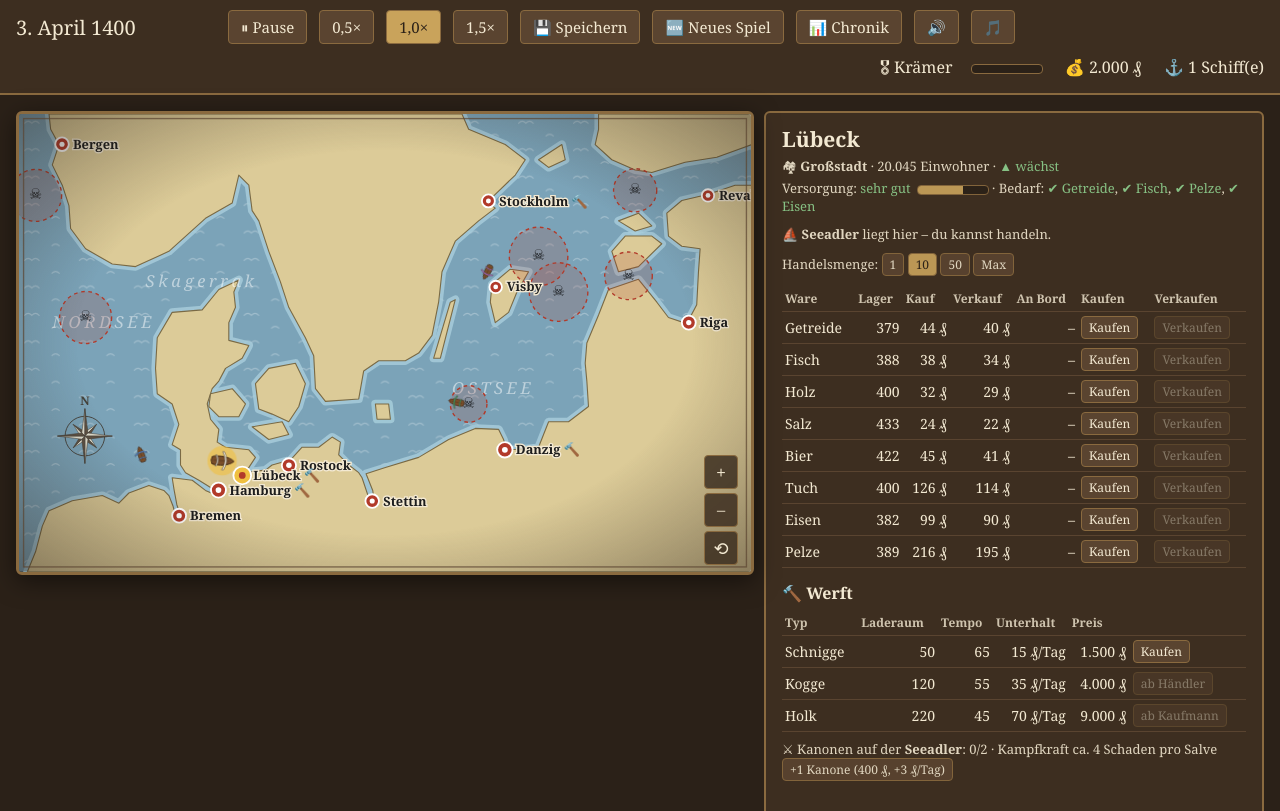
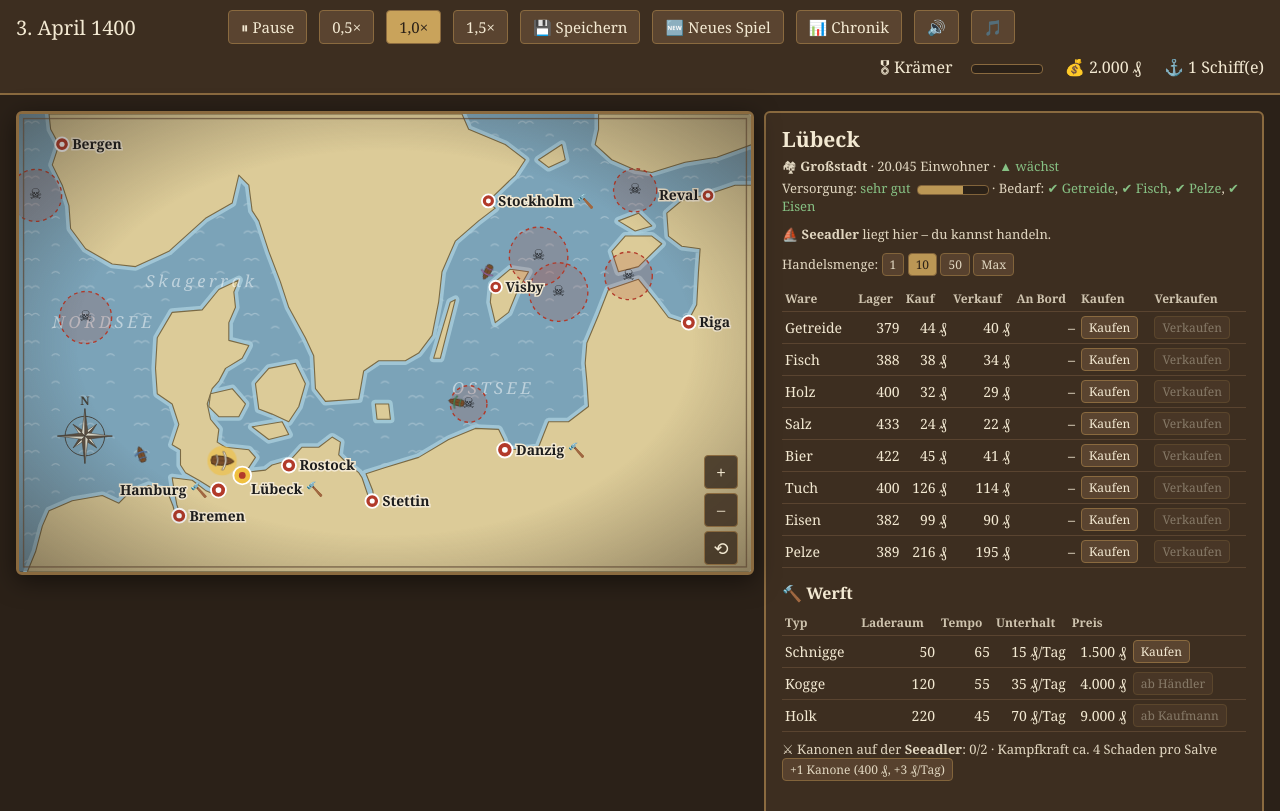
Before and after one commit to mtsinni/hanse-spiel, a plain HTML site: page index.html in a window 1280 px wide. Shown: the top 811 px of the page. Drawn offline with Linux system fonts and the light colour scheme.

Commit message:
Add files via upload

```diff
--- a/js/betriebe.js
+++ b/js/betriebe.js
@@ -255,6 +255,7 @@ document.getElementById("betriebe").addEventListener("click", (e) => {
 function aktualisiereStadtNamen() {
   for (const stadt of staedte) {
     const hatBetrieb = spiel.betriebe.some(b => b.stadt === stadt.name);   // some = "gibt es mindestens einen?"
-    stadt.svgText.textContent = stadt.name + (stadt.werft ? " 🔨" : "") + (hatBetrieb ? " 🏭" : "");
+    stadt.beschriftung = stadt.name + (stadt.werft ? " 🔨" : "") + (hatBetrieb ? " 🏭" : "");
   }
+  platziereStadtNamen();   // freie Plätze für die Namen suchen (karte.js)
 }
--- a/js/handel.js
+++ b/js/handel.js
@@ -99,6 +99,7 @@ function erstelleSchiff(typId, name, ort) {
   }
   spiel.naechsteSchiffId++;           // die nächste Nummer ist eins höher
   spiel.schiffe.push(schiff);         // push = hinten an die Liste anhängen
+  platziereStadtNamen();     // ein neues Schiff im Hafen braucht Platz
   return schiff;
 }
 
--- a/js/karte.js
+++ b/js/karte.js
@@ -289,3 +289,88 @@ function zeichneSchiffe() {
     }
   }
 }
+
+// ---------- Automatische Beschriftung der Städte ----------
+//
+// Problem: Lübeck, Hamburg, Rostock und Bremen liegen dicht beieinander. Auf kleinen Bildschirmen
+// überlappen sich ihre Namen, wenn alle einfach rechts neben der Stadt stehen.
+//
+// Lösung in drei Teilen:
+// 1. Die Schrift hat auf dem BILDSCHIRM immer dieselbe Größe (12 bzw. 14 Pixel) – egal wie groß
+//    die Karte gerade dargestellt wird und wie weit hineingezoomt ist.
+// 2. Jeder Name probiert vier Plätze (rechts, links, oben, unten) und nimmt den ersten, der frei ist.
+//    Die größten Städte sind zuerst dran und bekommen so die besten Plätze.
+// 3. Passt ein Name nirgends hin, versuchen wir es ohne die Symbole 🔨🏭 – und wenn auch das nicht
+//    geht, wird er ausgeblendet. Beim Hineinzoomen ist dann wieder Platz.
+// Dieses Vorgehen ("nimm die erste passende Möglichkeit") ist wieder eine gierige Strategie wie bei der KI.
+
+function ueberlappt(a, b) {
+  // Zwei Rechtecke überlappen, wenn sie sich sowohl waagerecht als auch senkrecht überschneiden
+  return a.x1 < b.x2 && a.x2 > b.x1 && a.y1 < b.y2 && a.y2 > b.y1;
+}
+
+function platziereStadtNamen() {
+  if (!staedte[0].svgKreis) return;                  // Karte noch nicht gezeichnet
+  const breiteAufBildschirm = karte.getBoundingClientRect().width;
+  if (!breiteAufBildschirm) return;                  // Karte (noch) nicht sichtbar
+  const sichtbareBreite = (typeof ansicht !== "undefined") ? ansicht.b : 800;
+  const pixelProEinheit = breiteAufBildschirm / sichtbareBreite;
+  // Schriftgröße auf dem Bildschirm: sehr kleine Handys 11 px, Handys 12 px, sonst 14 px
+  const pixel = window.innerWidth < 400 ? 11 : window.innerWidth <= 800 ? 12 : 14;
+  const schrift = pixel / pixelProEinheit;           // umgerechnet in Karteneinheiten
+  const luft = schrift * 0.12;                       // etwas Abstand zwischen den Namen
+
+  // Belegte Flächen: zuerst alle Stadtkreise, damit kein Name über einer Stadt liegt
+  // (Jede Fläche merkt sich, zu welcher Stadt sie gehört – der EIGENE Kreis ist für einen Namen kein Hindernis.)
+  const belegt = staedte.map(s => {
+    const r = Number(s.svgKreis.getAttribute("r")) + luft;
+    return { stadt: s.name, x1: s.x - r, x2: s.x + r, y1: s.y - r, y2: s.y + r };
+  });
+
+  // Deine Schiffe im Hafen sind auch Hindernisse – sonst läge ein Schiff über dem Namen
+  for (const sch of spiel.schiffe) {
+    if (!sch.ort) continue;
+    const p = schiffPosition(sch);
+    belegt.push({ stadt: null, x1: p.x - 15, x2: p.x + 15, y1: p.y - 12, y2: p.y + 12 });
+  }
+
+  // Große Städte zuerst. [...staedte] macht eine Kopie, damit die Original-Liste unsortiert bleibt.
+  const reihenfolge = [...staedte].sort((a, b) => spiel.einwohner[b.name] - spiel.einwohner[a.name]);
+
+  for (const s of reihenfolge) {
+    const t = s.svgText;
+    t.style.display = "";
+    t.style.fontSize = schrift + "px";               // in einem SVG sind "px" Karteneinheiten
+    t.style.strokeWidth = (schrift * 0.22) + "px";
+    const a = Number(s.svgKreis.getAttribute("r")) + schrift * 0.25;   // Abstand vom Stadtmittelpunkt
+    const mitteY = s.y + schrift * 0.35;             // so steht der Text mittig neben dem Punkt
+    // Acht mögliche Plätze, der Reihe nach probiert: rechts, links, oben, unten und die vier Ecken
+    const plaetze = [
+      [s.x + a, mitteY, "start"], [s.x - a, mitteY, "end"],
+      [s.x, s.y - a, "middle"],   [s.x, s.y + a + schrift * 0.75, "middle"],
+      [s.x + a * 0.7, s.y - a * 0.7, "start"], [s.x - a * 0.7, s.y - a * 0.7, "end"],
+      [s.x + a * 0.7, s.y + a * 0.7 + schrift * 0.75, "start"], [s.x - a * 0.7, s.y + a * 0.7 + schrift * 0.75, "end"]
+    ];
+    let platziert = false;
+
+    for (const text of [s.beschriftung || s.name, s.name]) {   // erst mit Symbolen, dann ohne
+      t.textContent = text;
+      for (const [x, y, anker] of plaetze) {
+        t.setAttribute("x", x);
+        t.setAttribute("y", y);
+        t.setAttribute("text-anchor", anker);
+        // getBBox() misst, wie viel Platz der Text an dieser Stelle WIRKLICH braucht
+        // (genauer als jede Schätzung – Symbole wie 🔨 sind zum Beispiel höher als Buchstaben)
+        const m = t.getBBox();
+        const box = { x1: m.x - luft, x2: m.x + m.width + luft, y1: m.y - luft, y2: m.y + m.height + luft };
+        if (box.x1 < 2 || box.x2 > 798 || box.y1 < 2 || box.y2 > 498) continue;   // nicht über den Kartenrand
+        if (belegt.some(b => b.stadt !== s.name && ueberlappt(b, box))) continue;   // Platz schon belegt
+        belegt.push(box);
+        platziert = true;
+        break;
+      }
+      if (platziert) break;
+    }
+    if (!platziert) t.style.display = "none";        // kein Platz: erst beim Hineinzoomen sichtbar
+  }
+}
--- a/js/mobil.js
+++ b/js/mobil.js
@@ -28,6 +28,7 @@ function setzeAnsicht() {
 
   // Vergrößert: Ein Finger verschiebt die Karte. Ganze Karte: Ein Finger scrollt die Seite.
   karte.style.touchAction = ansicht.b < 799 ? "none" : "pan-y";
+  platziereStadtNamen();      // beim Zoomen ändert sich der Platz für die Namen
 }
 
 // Bildschirmposition (Pixel) -> Kartenkoordinaten (0…800, 0…500) im aktuellen Ausschnitt
@@ -154,5 +155,7 @@ function merkeHoehen() {
 // ResizeObserver meldet sich, sobald sich die Größe eines Elements ändert (Drehen des Handys, Umbruch …)
 new ResizeObserver(merkeHoehen).observe(document.getElementById("topbar"));
 new ResizeObserver(merkeHoehen).observe(document.getElementById("kartenRahmen"));
+// Ändert sich die Größe der Karte (Fenster, Drehen des Handys), müssen die Namen neu verteilt werden
+new ResizeObserver(() => platziereStadtNamen()).observe(document.getElementById("karte"));
 
 setzeAnsicht();
--- a/js/segeln.js
+++ b/js/segeln.js
@@ -86,6 +86,7 @@ function segeln(schiff, zielName) {
   };
   schiff.ort = null;
   spieleTon("segel");                   // Schritt 22: Segel fangen Wind
+  platziereStadtNamen();                // der Platz im Hafen ist jetzt frei
   spiel.meldung = "⛵ " + schiff.name + " sticht in See nach " + zielName + ".";
 }
 
@@ -116,6 +117,7 @@ function pruefeAnkunft() {
       stadtAngeklickt(findeStadt(ziel));
     }
     spiel.meldung = "⚓ " + schiff.name + " ist in " + ziel + " angekommen.";
+    platziereStadtNamen();          // das Schiff braucht jetzt Platz im Hafen
 
     // Schiffe mit aktiver Route handeln automatisch und fahren weiter
     if (schiff.route && schiff.route.aktiv) {
--- a/js/staedte.js
+++ b/js/staedte.js
@@ -92,6 +92,7 @@ function aktualisiereStadtGroesse() {
     stadt.svgKreis.setAttribute("r", r.toFixed(1));
     stadt.svgKern.setAttribute("r", (r * 0.38).toFixed(1));
   }
+  platziereStadtNamen();      // größere Kreise brauchen mehr Abstand zum Namen
 }
 
 // Die Infozeile oben im Marktfenster
--- a/style.css
+++ b/style.css
@@ -406,7 +406,6 @@ button { touch-action: manipulation; }
   #seitenleiste { flex: none; gap: 8px; }
 
   /* Größere Schrift auf der Karte – sie wird ja stark verkleinert dargestellt */
-  .stadt text { font-size: 22px; stroke-width: 4px; }
   .meername { font-size: 24px; }
 
   /* Reiterleiste: bleibt unter der Karte stehen, lässt sich seitlich wischen */
```
